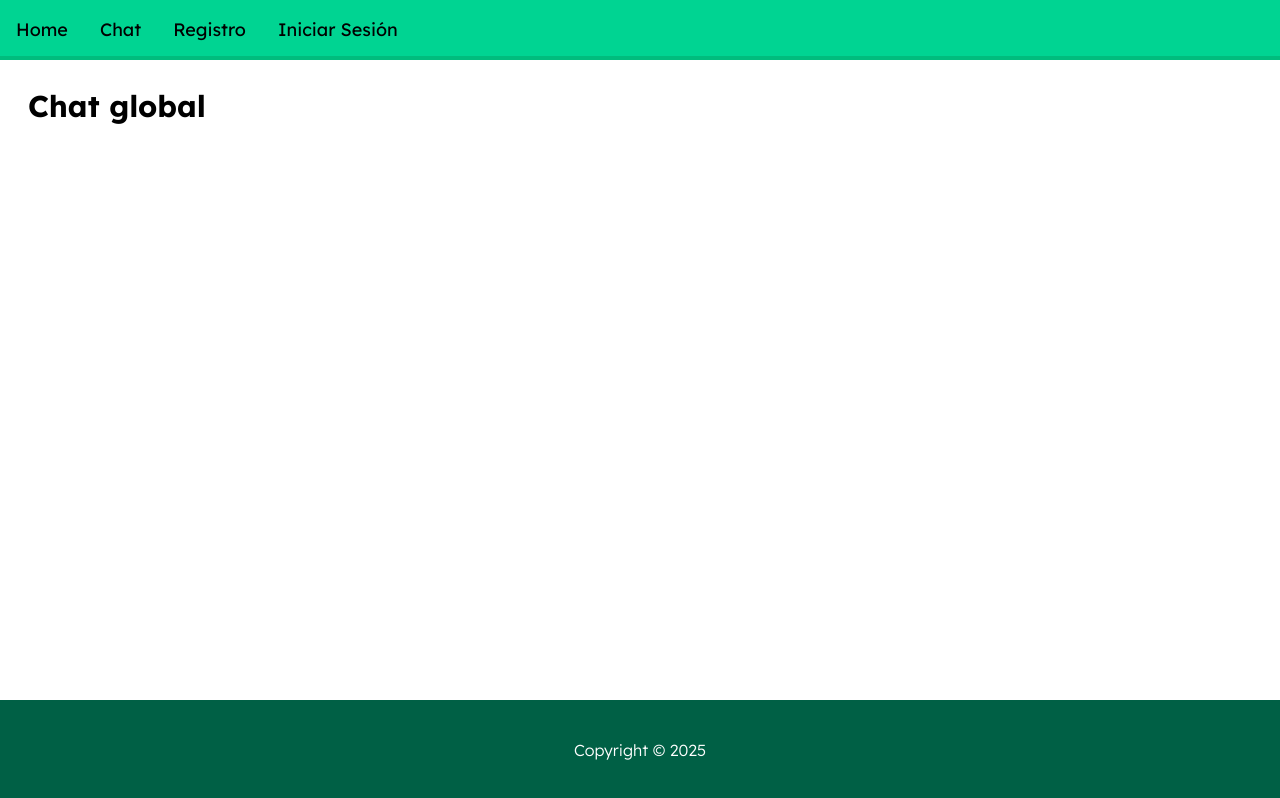
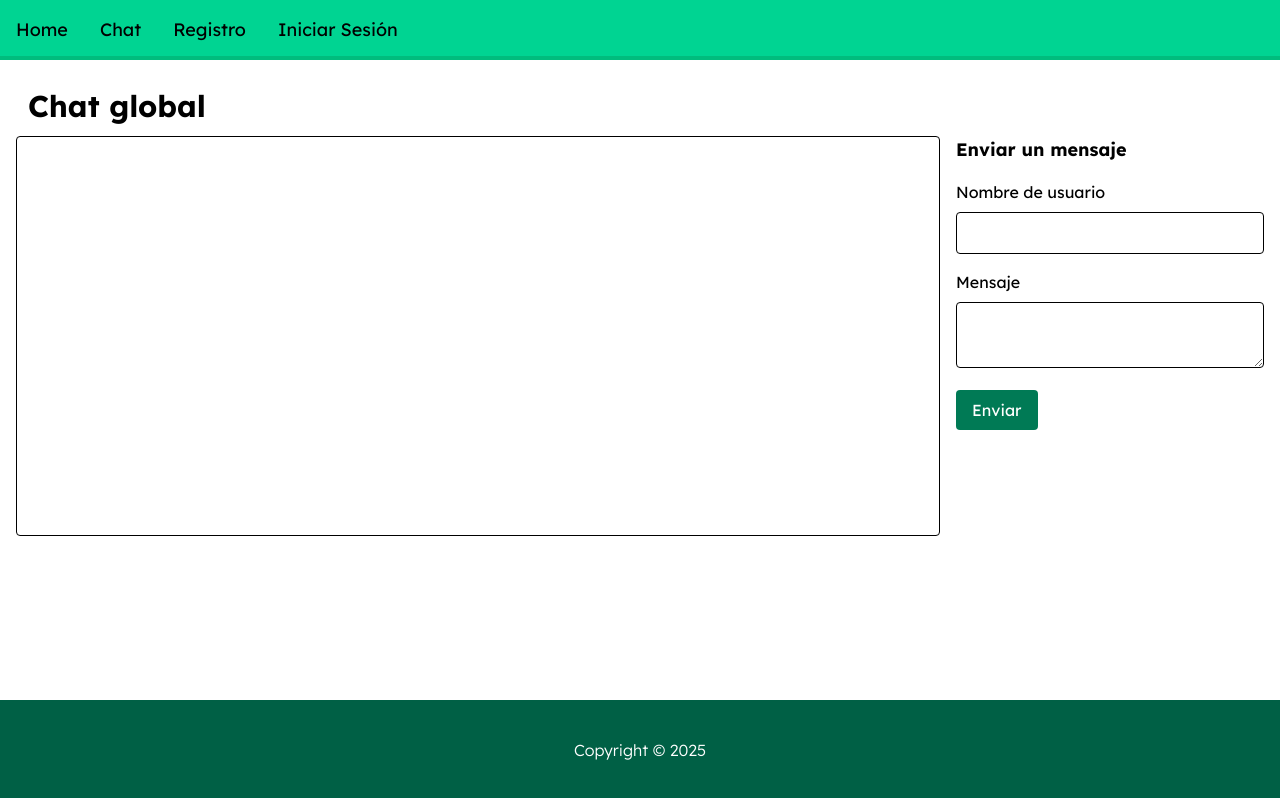
Before and after one commit to martingf03/parcial1-clientesWeb, a Vue app: page /chat in a window 1280 px wide. Built offline with nearby package versions, Linux system fonts and the light colour scheme.

Commit message:
Último cambio en lo de Fran 12/5 a las 7:49

```diff
--- a/src/pages/Chat.vue
+++ b/src/pages/Chat.vue
@@ -2,10 +2,37 @@
 import MainH1 from "../components/MainH1.vue";
 export default {
   name: "Chat",
-  components: {MainH1},
+  components: { MainH1 },
 };
 </script>
 
 <template>
   <MainH1>Chat global</MainH1>
+  <div class="flex gap-4">
+    <section class="w-9/12">
+      <h2 class="sr-only">Lista de mensajes</h2>
+      <div class="min-h-[400px] p-4 border rounded">
+        <!-- mensajes -->
+      </div>
+    </section>
+    <section class="w-3/12">
+      <h2 class="mb-4 text-lg font-bold">Enviar un mensaje</h2>
+      <form action="#">
+        <div class="mb-4">
+          <label for="user" class="block mb-2">Nombre de usuario</label>
+          <input type="text" id="user" class="w-full border rounded py-2 px-4">
+        </div>
+        <div class="mb-4">
+          <label for="text" class="block mb-2">Mensaje</label>
+          <textarea type="text" id="text" class="w-full border rounded py-2 px-4"></textarea>
+        </div>
+        <button
+          type="sumbit"
+          class="py-2 px-4 rounded bg-emerald-700 text-white"
+        >
+          Enviar
+        </button>
+      </form>
+    </section>
+  </div>
 </template>
```
